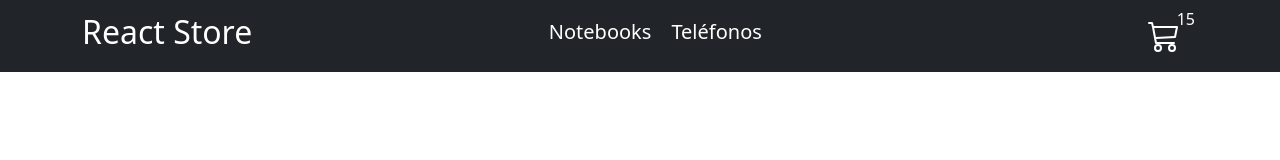
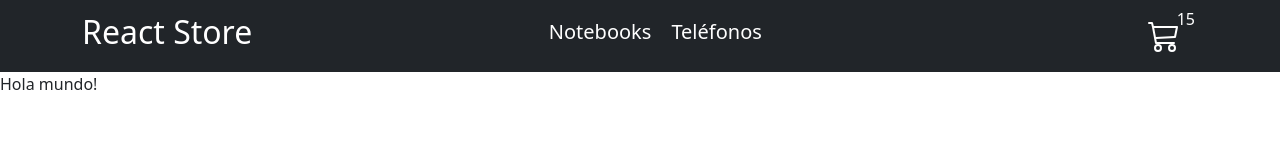
Before and after one commit to andymedina1/segunda-prueba, a React (Vite) app: page /cart in a window 1280 px wide. Shown: the top 160 px of the page. Built offline with nearby package versions, Linux system fonts and the light colour scheme.

Commit message:
Act.6 - Creado Cart.jsx y añadida la ruta '/cart'

```diff
--- a/src/App.jsx
+++ b/src/App.jsx
@@ -6,6 +6,7 @@
 import ItemListContainer from './components/ItemListContainer'
 import ItemDetailContainer from './components/ItemDetailContainer'
 import CartContextProvider from './contexts/CartContext'
+import Cart from './components/Cart'
 
 function App () {
   return (
@@ -17,6 +18,7 @@
             <Route path='/' element={<ItemListContainer />} />
             <Route path='/category/:category' element={<ItemListContainer />} />
             <Route path='/item/:id' element={<ItemDetailContainer />} />
+            <Route path='/cart' element={<Cart />} />
           </Routes>
         </BrowserRouter>
       </CartContextProvider>
--- /dev/null
+++ b/src/components/Cart.jsx
@@ -0,0 +1,5 @@
+function Cart () {
+  return (<>Hola mundo!</>)
+}
+
+export default Cart
```
